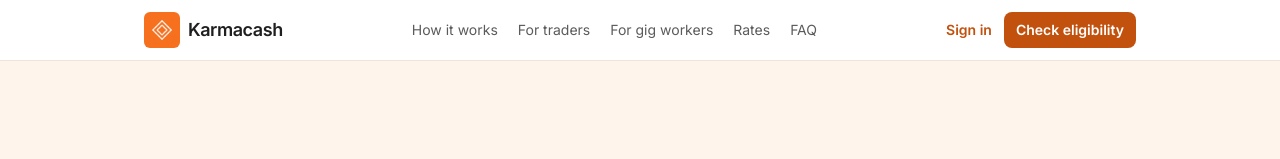
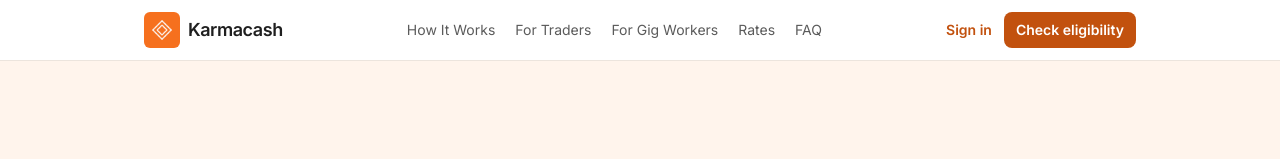
Before and after one commit to darshannellary/Karmacash-File, a Next.js app: page / in a window 1280 px wide. Shown: the top 159 px of the page. Built offline with nearby package versions, Linux system fonts and the light colour scheme.

Commit message:
Title-case the top navigation tabs
Co-Authored-By: Claude Opus 5.5 (1M context) <noreply@anthropic.com>
Claude-Session: https://claude.ai/code/session_01WxuvRFmrzCd64o9bauMrK2

```diff
--- a/src/components/Header.tsx
+++ b/src/components/Header.tsx
@@ -3,9 +3,9 @@ import Link from "next/link";
 import { ButtonLink } from "./ButtonLink";
 
 const NAV = [
-  { href: "/how-it-works", label: "How it works" },
-  { href: "/loans/traders", label: "For traders" },
-  { href: "/loans/gig-workers", label: "For gig workers" },
+  { href: "/how-it-works", label: "How It Works" },
+  { href: "/loans/traders", label: "For Traders" },
+  { href: "/loans/gig-workers", label: "For Gig Workers" },
   { href: "/rates", label: "Rates" },
   { href: "/faq", label: "FAQ" },
 ];
```
